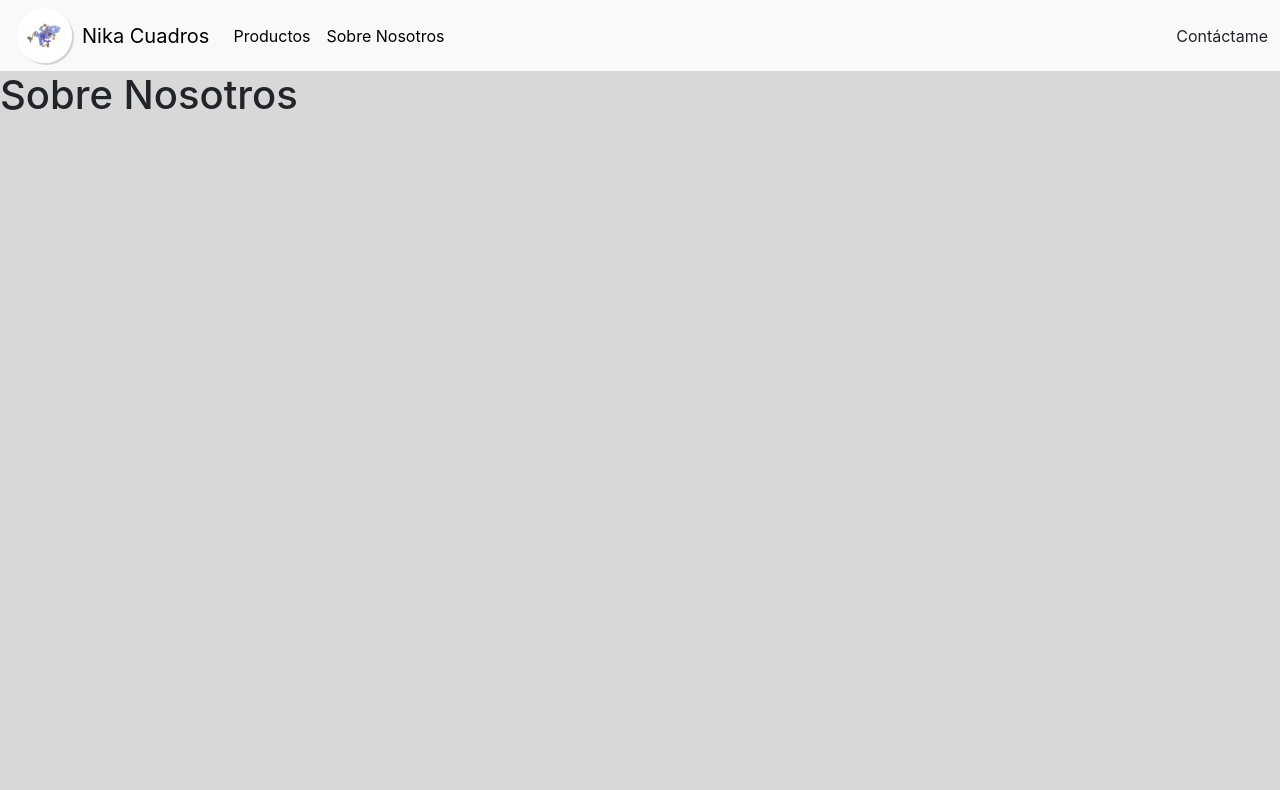
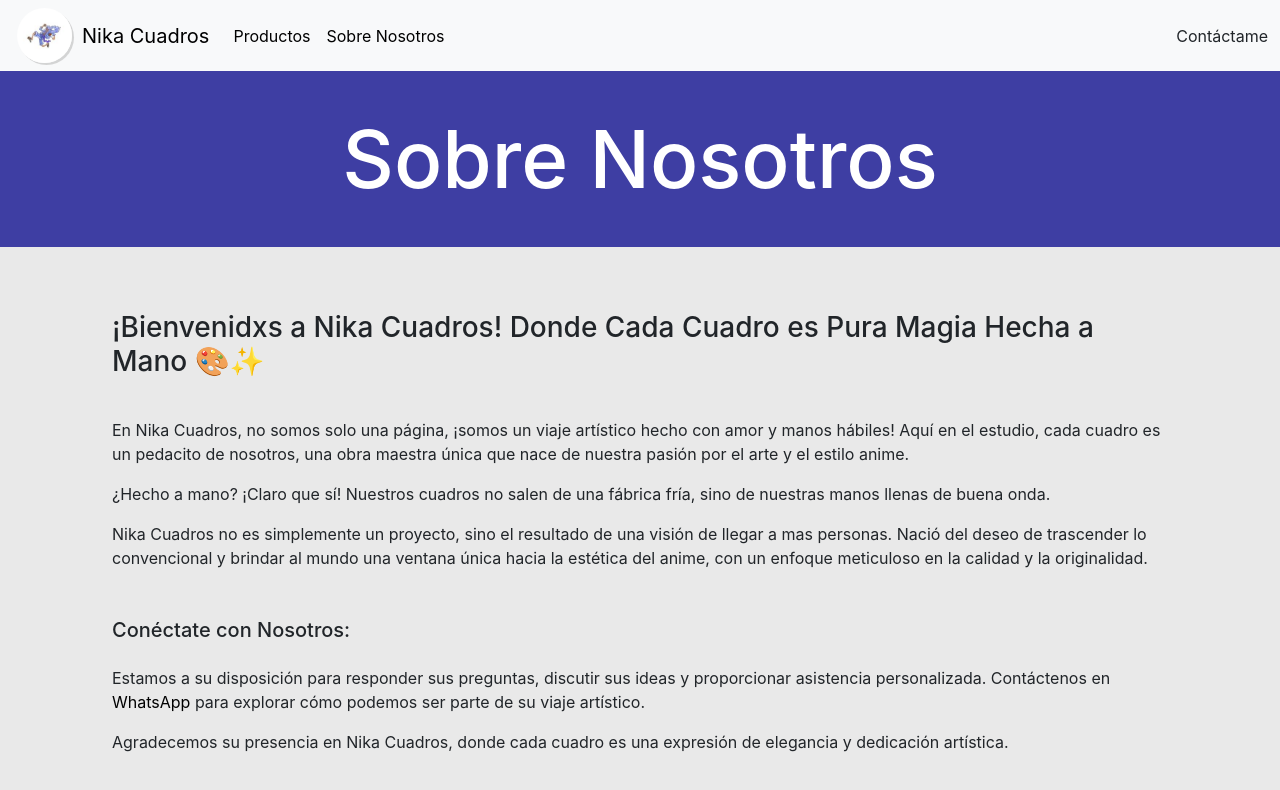
Before and after one commit to FacundoStoffel/Nika_cuadros, a React (Create React App) app in the folder frontend/: page /nosotros in a window 1280 px wide. Shown: the top 790 px of the page. Built offline with nearby package versions, Linux system fonts and the light colour scheme.

Commit message:
sobre nosotros

```diff
--- a/frontend/src/Inicio.jsx
+++ b/frontend/src/Inicio.jsx
@@ -76,11 +76,20 @@ export default function Inicio() {
       </div>
 
       <div className='envio'>
-        <span className="material-symbols-outlined">
-          local_shipping
-        </span>
-        <p>Envios a todo el pais</p>
+        <div className='envio-item'>
+          <span className="material-symbols-outlined">
+            local_shipping
+          </span>
+          <p>Envios a todo el pais</p>
+        </div>
+        <div className='envio-item'>
+          <span class="material-symbols-outlined">
+            credit_card
+          </span>
+          <p>Aceptamos todo <br></br>tipo de tranferencias</p>
+        </div>
       </div>
+
     </>
   )
 }
--- a/frontend/src/Nosotros.jsx
+++ b/frontend/src/Nosotros.jsx
@@ -1,9 +1,30 @@
 import React from 'react'
+import './styles/nosotros.css';
 
 export default function Nosotros() {
   return (
     <>
-      <h1>Sobre Nosotros</h1>
+      <h1 id='titulo_prod'>Sobre Nosotros</h1>
+      <div  id='nosotros-div'>
+        <h3>¡Bienvenidxs a Nika Cuadros! Donde Cada Cuadro es Pura Magia Hecha a Mano 🎨✨</h3>
+        <p>En Nika Cuadros, no somos solo una página, ¡somos un viaje artístico hecho con amor y manos hábiles! Aquí en el estudio, cada cuadro es un pedacito de nosotros, una obra maestra única que nace de nuestra pasión por el arte y el estilo anime.
+        </p>
+
+        <p>
+          ¿Hecho a mano? ¡Claro que sí! Nuestros cuadros no salen de una fábrica fría, sino de nuestras manos llenas de buena onda.
+        </p>
+
+        <p>Nika Cuadros no es simplemente un proyecto, sino el resultado de una visión de llegar a mas personas. Nació del deseo de trascender lo convencional y brindar al mundo una ventana única hacia la estética del anime, con un enfoque meticuloso en la calidad y la originalidad.
+        </p>
+
+        <h5>Conéctate con Nosotros:</h5>
+        <p>
+          Estamos a su disposición para responder sus preguntas, discutir sus ideas y proporcionar asistencia personalizada. Contáctenos en <a className="wpp" href='https://wa.me/5493743448587' target='blank'>WhatsApp</a> para explorar cómo podemos ser parte de su viaje artístico.
+        </p>
+        <p>
+          Agradecemos su presencia en Nika Cuadros, donde cada cuadro es una expresión de elegancia y dedicación artística.
+        </p>
+      </div>
     </>
   )
 }
--- a/frontend/src/styles/inicio.css
+++ b/frontend/src/styles/inicio.css
@@ -34,7 +34,7 @@
 }
 
 body {
-    background-color: rgb(216, 216, 216);
+    background-color: rgb(233, 233, 233);
 }
 
 .card {
@@ -64,7 +64,14 @@ body {
 .envio{
     text-align: center;
     padding: 130px;
+    display: flex;
+    justify-content: center; /* Otra opción: space-around o center */
 }
+
+.envio-item {
+    text-align: center; /* Alinea el texto al centro si es necesario */
+margin: 0 100px;
+  }
 
 .negrita{
     font-weight: 700;
--- /dev/null
+++ b/frontend/src/styles/nosotros.css
@@ -0,0 +1,21 @@
+.wpp{
+    color: black;
+    text-decoration: none
+}
+
+.wpp:hover{
+    color: rgb(32, 32, 32);
+}
+
+#nosotros-div{
+    margin: 4rem 7rem;
+    /* background-color: rgb(255, 252, 252); */
+}
+
+#nosotros-div h3{
+    padding: 0 0 2rem 0;
+}
+
+#nosotros-div h5{
+    padding: 2rem 0 1rem 0;
+}
```
Also changed, not shown: frontend/src/Footer.jsx (added, +9 -0 lines).
